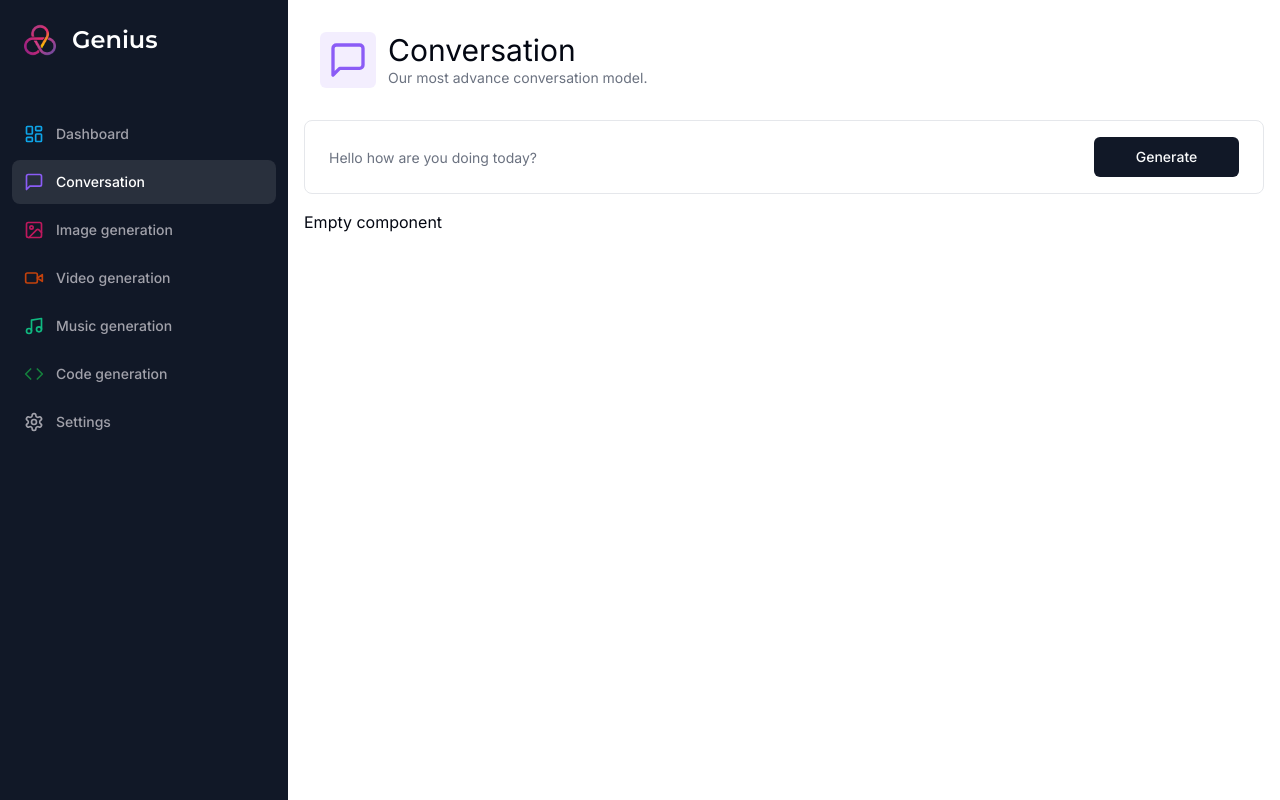
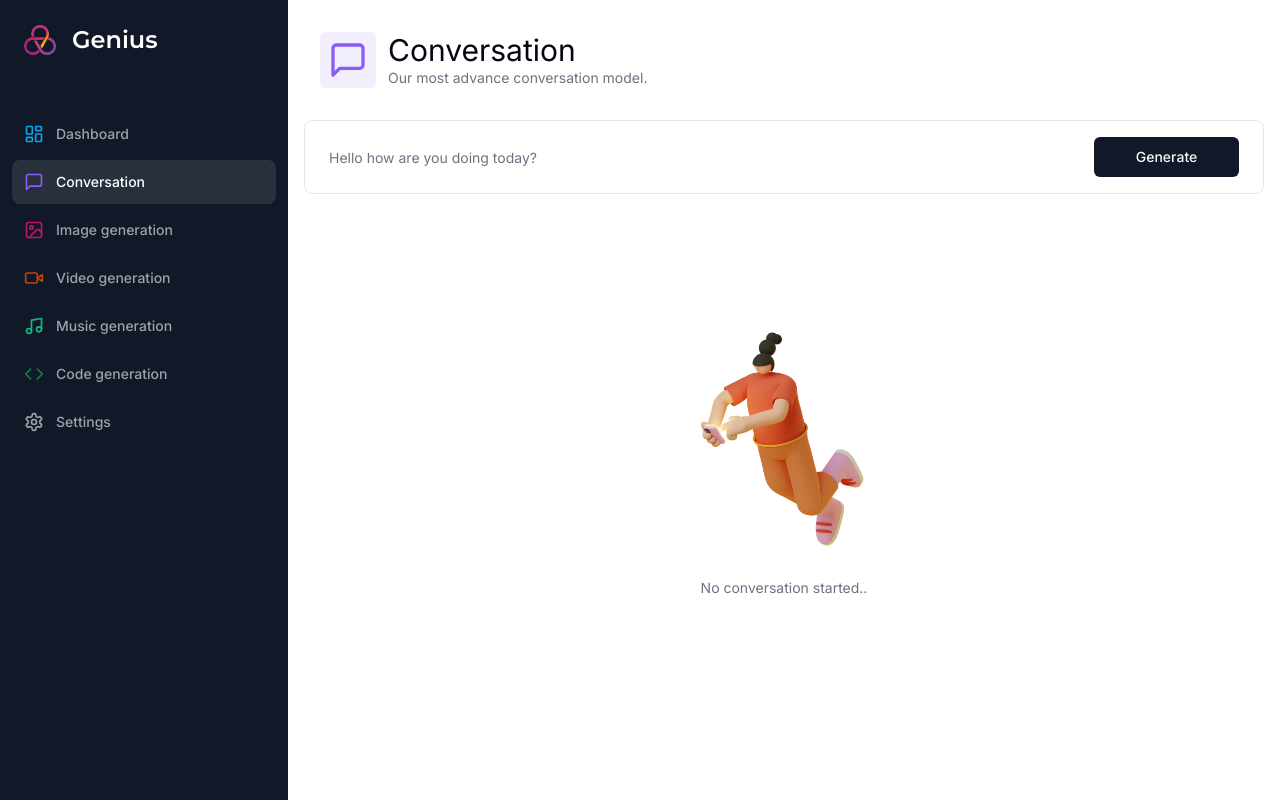
Before and after one commit to Nicktvdd/SaaS-AI-platform, a Next.js app: page /conversation in a window 1280 px wide. Built offline with nearby package versions, Linux system fonts and the light colour scheme.

Commit message:
empty and loading states

```diff
--- a/app/(dashboard)/(routes)/conversation/page.tsx
+++ b/app/(dashboard)/(routes)/conversation/page.tsx
@@ -13,6 +13,7 @@ import { useRouter } from "next/navigation";
 import { useState } from "react";
 import { ChatCompletionMessage } from "openai/resources/index.mjs";
 import Empty from "@/components/empty";
+import Loader from "@/components/loader";
 
 
 const ConversationPage = () => {
@@ -85,8 +86,13 @@ const ConversationPage = () => {
           </Form>
         </div>
         <div className="space-y-4 mt-4">
+          {isLoading && (
+            <div className="p-8 rounded-lg w-full flex items-center justify-center bg-muted">
+              <Loader />
+              </div>
+          )}
           {messages.length === 0 && !isLoading && (
-            <Empty />)}
+            <Empty label="No conversation started.." />)}
           <div className="flex flex-col-reverse gap-y-4">
             {messages.map((message) => (
               <div key={message.content}>
--- a/components/empty.tsx
+++ b/components/empty.tsx
@@ -1,9 +1,26 @@
-const Empty = () => {
+import Image from "next/image";
+
+interface EmptyProps {
+  label: string
+}
+
+const Empty = ({
+  label
+}: EmptyProps) => {
   return (
-    <div>
-      Empty component
+    <div className="h-full p-20 flex flex-col items-center justify-center">
+      <div className="relative h-72 w-72">
+        <Image
+          alt="Empty"
+          fill
+          src="/empty.png"
+          />
+      </div>
+      <p className="text-muted-foreground text-sm text-center">
+        {label}
+      </p>
     </div>
-   );
+  );
 }
 
 export default Empty;
--- /dev/null
+++ b/components/loader.tsx
@@ -0,0 +1,19 @@
+import Image from "next/image";
+
+const Loader = () => {
+  return (
+    <div className="h-full flex flex-col gap-y-4 items-center justify-center">
+      <div className="w-10 h-10 relative animate-spin">
+<Image
+alt="logo"
+fill
+src="/logo.png" />
+      </div>
+      <p className="text-sm text-muted-foreground">
+      Genius is thinking
+      </p>
+    </div>
+   );
+}
+
+export default Loader;
```
Also changed, not shown: public/empty.png (added).
